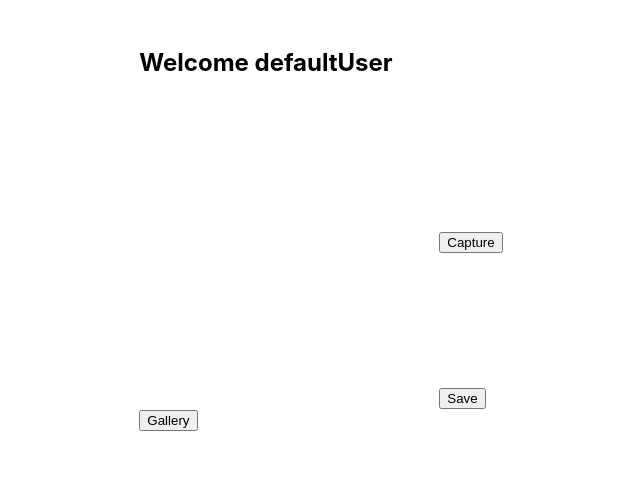
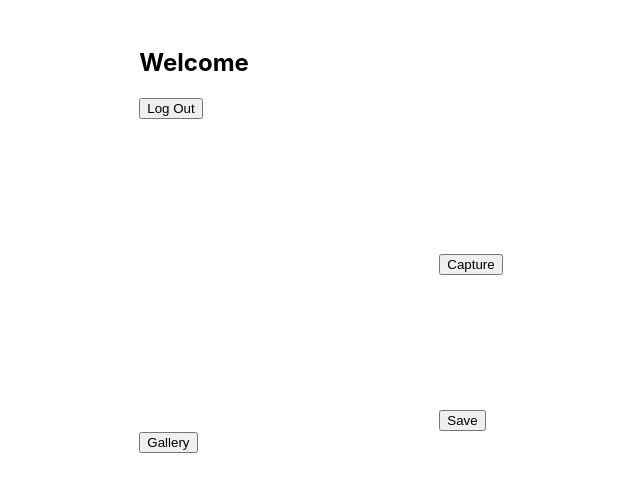
Before and after one commit to RHermez10/Camera-app, a React (Create React App) app in the folder frontend/: page /user/camera in a window 1280 px wide. Shown: the top 492 px of the page, without its empty margins (319-959 px from the left). Built offline with nearby package versions, Linux system fonts and the light colour scheme; no server answers.

Commit message:
AWAIT admin photos

```diff
--- a/frontend/src/Components/UserPage.tsx
+++ b/frontend/src/Components/UserPage.tsx
@@ -1,12 +1,20 @@
-import { ReactElement, useState } from 'react';
-import { Outlet } from 'react-router-dom';
+import { ReactElement } from 'react';
+import { Outlet, useNavigate } from 'react-router-dom';
 
 const UserPage = (): ReactElement => {
-    const [username, setUsername] = useState('defaultUser');
+    const navigate = useNavigate();
+
+    const user: string | null = sessionStorage.getItem('loggedIn');
+
+    const logOut = () => {
+        sessionStorage.clear();
+        navigate('/');
+    }
 
     return (
         <div className="user-page">
-            <h2>Welcome {username}</h2>
+            <h2>Welcome {user}</h2>
+            <button onClick={logOut}>Log Out</button>
             <Outlet />
         </div>
     )
--- a/frontend/src/Components/camera/Camera.tsx
+++ b/frontend/src/Components/camera/Camera.tsx
@@ -57,7 +57,7 @@ const Camera = (): ReactElement => {
 
         const photoObj: photoObj = {
             url: saved,
-            photographer: photographer,
+            photographer: photographer
         };
 
         try {
--- a/frontend/src/Components/gallery/Gallery.tsx
+++ b/frontend/src/Components/gallery/Gallery.tsx
@@ -1,5 +1,6 @@
 import { ReactElement, useEffect, useState } from "react";
 import { Link } from "react-router-dom";
+import { fetchUserPhotos } from "../../methods/fetchFunctions";
 import { photoObj } from "../../models/DataObjects";
 import GalleryPhoto from "./GalleryPhoto";
 
@@ -8,25 +9,8 @@ const Gallery = (): ReactElement => {
     const user: string | null = sessionStorage.getItem('loggedIn');
     const [galleryPhotos, setGalleryPhotos] = useState<ReactElement[]>();
 
-    const fetchUserPhotos = async () => {
-        console.log('Gallery SessionStorage User: ', user);
-
-        const response = await fetch('http://localhost:1337/gallery', {
-            method: "GET",
-            headers: { "Authorization": `Bearer ${user}` },
-        });
-
-        const result = await response.json();
-
-        const data = result.data;
-
-        console.log('USER PHOTOS: ', data);
-
-        return data;
-    }
-
     const renderUserPhotos = async () => {
-        const userPhotos: photoObj[] = await fetchUserPhotos();
+        const userPhotos: photoObj[] = await fetchUserPhotos(user);
         const renderedPhotos = userPhotos.map(photo => < GalleryPhoto url={photo.url} photographer={photo.photographer}/>)
         setGalleryPhotos(renderedPhotos);
     };
--- /dev/null
+++ b/frontend/src/methods/fetchFunctions.tsx
@@ -0,0 +1,16 @@
+export const fetchUserPhotos = async (user: string | null) => {
+    console.log('Gallery SessionStorage User: ', user);
+
+    const response = await fetch('http://localhost:1337/gallery', {
+        method: "GET",
+        headers: { "Authorization": `Bearer ${user}` },
+    });
+
+    const result = await response.json();
+
+    const data = result.data;
+
+    console.log('USER PHOTOS: ', data);
+
+    return data;
+};
--- a/frontend/src/models/DataObjects.tsx
+++ b/frontend/src/models/DataObjects.tsx
@@ -11,5 +11,5 @@ export interface loginObj {
 
 export interface photoObj {
     url: string,
-    photographer: string
+    photographer: string,
 };
```
Also changed, not shown: frontend/src/logo.svg (deleted), 2 other files (tests, documents, lock files or other folders).
